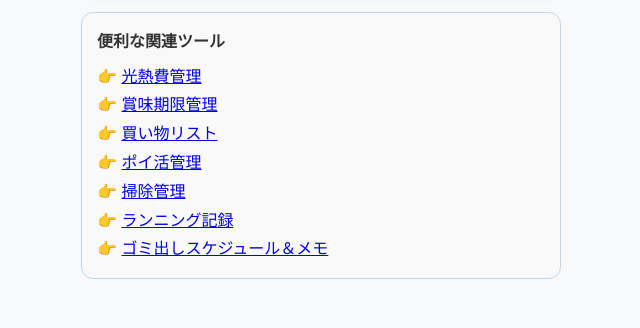
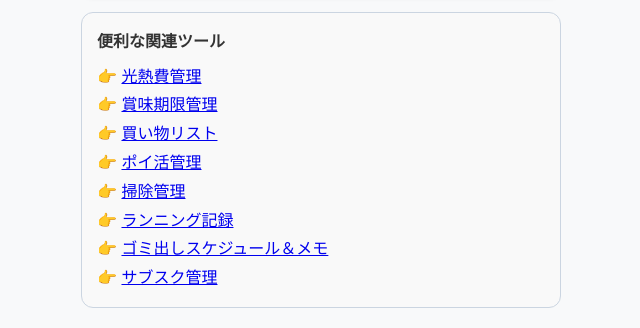
Before and after one commit to hajihaji8895-ship-it/0ff, a plain HTML site: page index.html in a window 1280 px wide. Shown: the part 1258-1586 px from the top of the page, without its empty margins (319-959 px from the left). Before the commit the page ends 1557 px from the top, so only its background shows below. Drawn offline with Linux system fonts and the light colour scheme.

Commit message:
Add files via upload

```diff
--- a/index.html
+++ b/index.html
@@ -264,6 +264,7 @@
     <li>👉 <a href="https://souji-aap.pages.dev/">掃除管理</a></li>
     <li>👉 <a href="https://running-29c.pages.dev/">ランニング記録</a></li>
     <li>👉 <a href="https://gomidasi.pages.dev/">ゴミ出しスケジュール＆メモ</a></li>
+    <li>👉 <a href="https://sabusuku-enm.pages.dev/">サブスク管理</a></li>
   </ul>
 </div>
 
```
